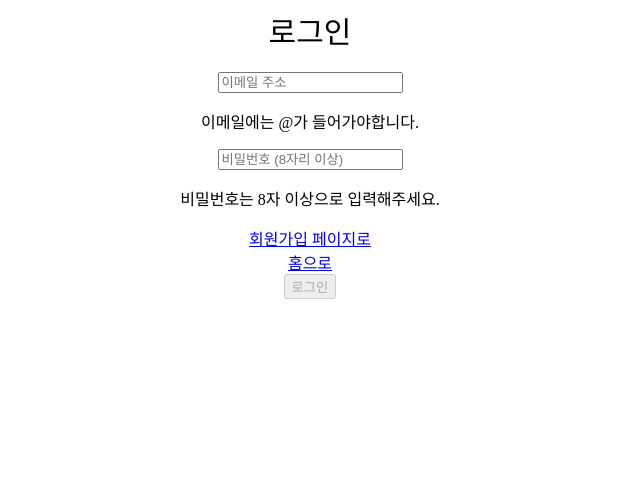
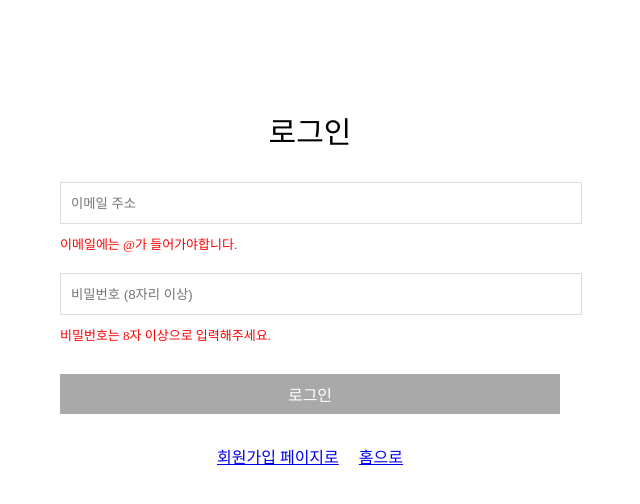
Before and after one commit to wanted-pre-onboarding-team-12th-7/pre-onboarding-12th-1-7, a React (Create React App) app: page /signin in a window 1280 px wide. Shown: the top 504 px of the page, without its empty margins (330-970 px from the left). Built offline with nearby package versions, Linux system fonts and the light colour scheme.

Commit message:
style: SignForm 스타일 추가
Co-Authored-By: Yulim An <52682692+anyl92@users.noreply.github.com>

```diff
--- a/src/components/common/Sign/SignForm.styled.tsx
+++ b/src/components/common/Sign/SignForm.styled.tsx
@@ -1,19 +1,67 @@
 import styled from 'styled-components'
 
 export const StyledSignFormContainer = styled.div`
-  width: 100%;
+  width: calc(100% - 40px);
+  max-width: 500px;
+  padding-top: 100px;
+  margin: 0 auto;
 `
 
 export const StyledSignFormTitle = styled.div`
+  margin-bottom: 30px;
   font-size: 30px;
   text-align: center;
 `
 
 export const StyledSignFormBox = styled.form`
-  width: 50%;
-  margin: 20px auto;
+  displat: block;
+`
+
+export const StyledSignFormInput = styled.input`
+  display: block;
+  width: 100%;
+  height: 40px;
+  margin: 20px 0 0;
+  padding: 0 10px;
+  border: 1px solid #ddd;
+  background-color: #fff;
+`
+export const StyledSignFormMsg = styled.p`
+  font-size: 13px;
+  padding: 0;
+  margin: 10px 0 0;
+  color: red;
+
+  &.pass {
+    color: blue;
+  }
+`
+export const StyledSignFormButton = styled.button`
+  dispay: block;
+  margin-top: 30px;
+  width: 100%;
+  height: 40px;
+  background-color: blue;
+  color: white;
+  border: 0;
+  font-size: 16px;
+
+  &:disabled {
+    background-color: darkgray;
+  }
+`
+
+export const StyledSignFormLinkWrap = styled.div`
   display: flex;
-  flex-direction: column;
   justify-content: center;
-  align-items: center;
+  margin-top: 30px;
+
+  a {
+    display: block;
+    margin: 0 10px;
+
+    &:hover {
+      text-decoration: underline;
+    }
+  }
 `
--- a/src/components/common/Sign/SignForm.tsx
+++ b/src/components/common/Sign/SignForm.tsx
@@ -2,7 +2,15 @@ import { useState } from 'react'
 import { Link, useNavigate } from 'react-router-dom'
 
 import { SignFormProps, SigninResponse } from './types'
-import { StyledSignFormContainer, StyledSignFormTitle, StyledSignFormBox } from './SignForm.styled'
+import {
+  StyledSignFormContainer,
+  StyledSignFormTitle,
+  StyledSignFormBox,
+  StyledSignFormInput,
+  StyledSignFormMsg,
+  StyledSignFormLinkWrap,
+  StyledSignFormButton,
+} from './SignForm.styled'
 import { postSignup, postSignin } from '../../../apis/auth'
 
 function SignForm({ isSignUp, setToken }: SignFormProps) {
@@ -61,19 +69,19 @@ function SignForm({ isSignUp, setToken }: SignFormProps) {
     <StyledSignFormContainer>
       <StyledSignFormTitle>{isSignUp ? '회원가입' : '로그인'}</StyledSignFormTitle>
       <StyledSignFormBox noValidate>
-        <input
+        <StyledSignFormInput
           data-testid="email-input"
           type="email"
           placeholder="이메일 주소"
           onChange={onChangeEmail}
         />
         {isValidEmail === true ? (
-          <p>사용가능한 이메일입니다.</p>
+          <StyledSignFormMsg className="pass">사용가능한 이메일입니다.</StyledSignFormMsg>
         ) : (
-          <p>이메일에는 @가 들어가야합니다.</p>
+          <StyledSignFormMsg>이메일에는 @가 들어가야합니다.</StyledSignFormMsg>
         )}
 
-        <input
+        <StyledSignFormInput
           data-testid="password-input"
           type="password"
           placeholder="비밀번호 (8자리 이상)"
@@ -81,23 +89,25 @@ function SignForm({ isSignUp, setToken }: SignFormProps) {
           autoComplete="false"
         />
         {isValidPassword === true ? (
-          <p>사용가능한 비밀번호입니다.</p>
+          <StyledSignFormMsg className="pass">사용가능한 비밀번호입니다.</StyledSignFormMsg>
         ) : (
-          <p>비밀번호는 8자 이상으로 입력해주세요.</p>
+          <StyledSignFormMsg>비밀번호는 8자 이상으로 입력해주세요.</StyledSignFormMsg>
         )}
 
-        <Link to={isSignUp ? '/signin' : '/signup'}>
-          {isSignUp ? '로그인 페이지로' : '회원가입 페이지로'}
-        </Link>
-        <Link to="/">홈으로</Link>
-
-        <button
+        <StyledSignFormButton
           data-testid={isSignUp ? 'signup-button' : 'signin-button'}
           disabled={!(isValidEmail && isValidPassword)}
           onClick={sendData}
         >
           {isSignUp ? '회원가입' : '로그인'}
-        </button>
+        </StyledSignFormButton>
+
+        <StyledSignFormLinkWrap>
+          <Link to={isSignUp ? '/signin' : '/signup'}>
+            {isSignUp ? '로그인 페이지로' : '회원가입 페이지로'}
+          </Link>
+          <Link to="/">홈으로</Link>
+        </StyledSignFormLinkWrap>
       </StyledSignFormBox>
     </StyledSignFormContainer>
   )
```
